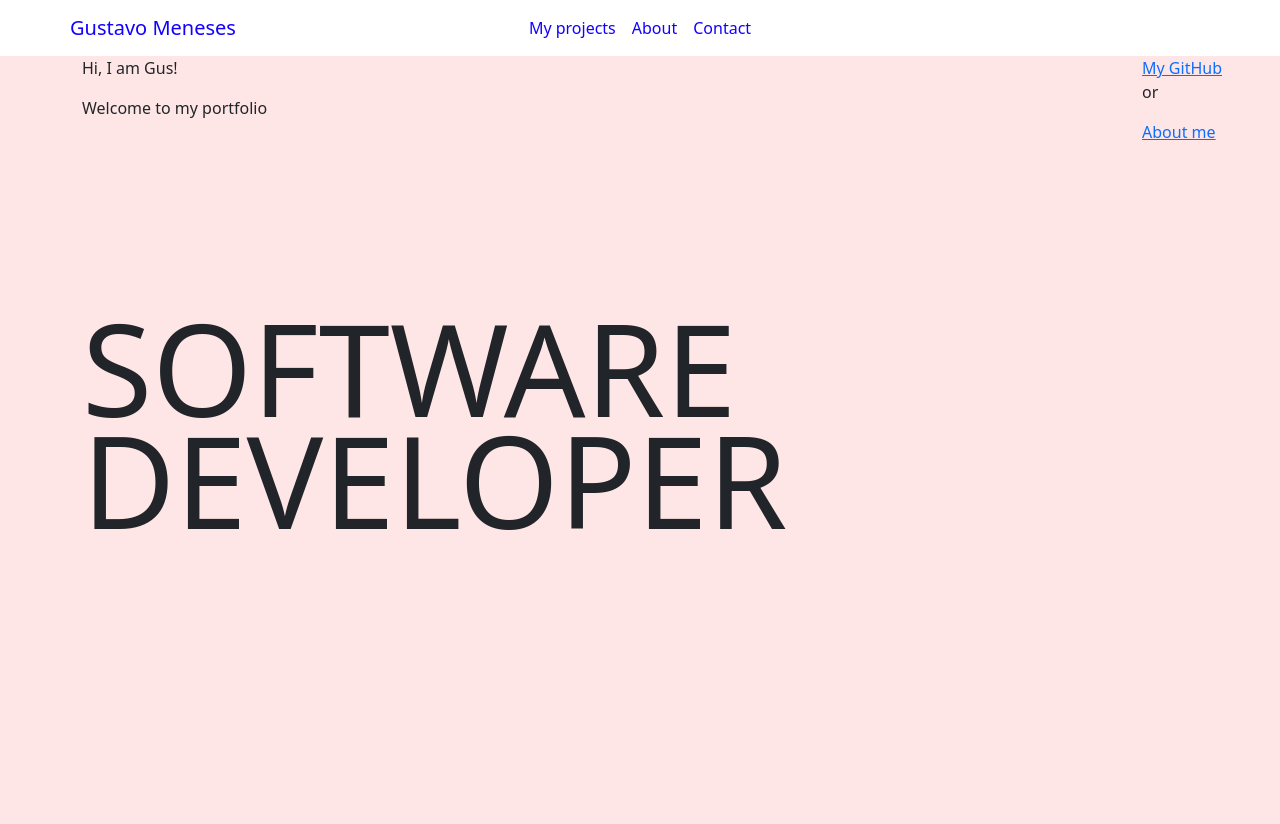
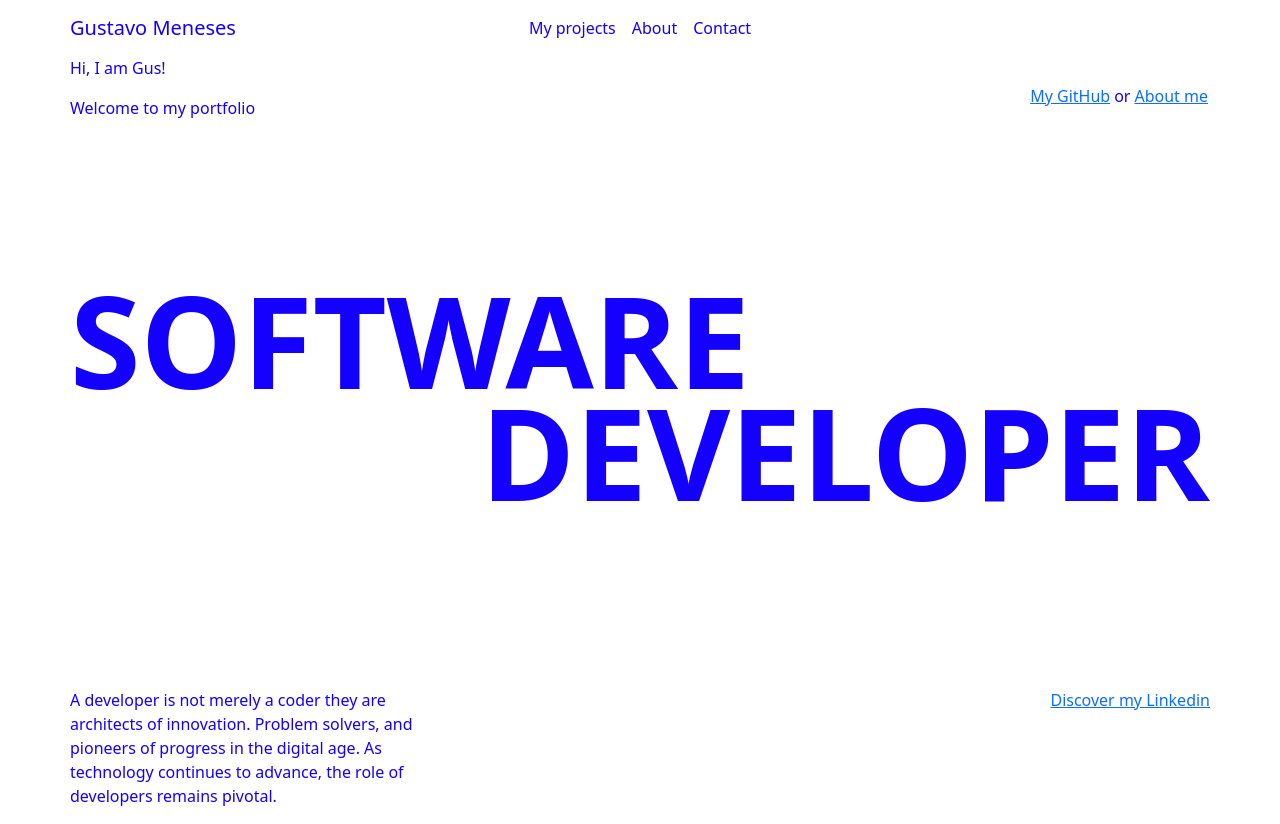
Before and after one commit to gdameneses/gustavo-meneses-portfolio, a React (Create React App) app: page / in a window 1280 px wide. Built offline with nearby package versions, Linux system fonts and the light colour scheme.

Commit message:
fix: fix header h1

```diff
--- a/src/components/header/Header.js
+++ b/src/components/header/Header.js
@@ -1,27 +1,40 @@
 import React from 'react';
 import Container from 'react-bootstrap/Container';
-
+import Col from 'react-bootstrap/Col'
 import './Header.scss';
 
 const Header = () => {
   return (
-    <Container fluid className= "hero">
-      <Container className="hero__content">
+    <Container fluid className= "hero p-0">
+      <Container fluid="md" className="hero__content p-0">
         <div className="hero__subtitle">
-        <div className="hero__subtitle__block--left">
-          <p className="hero__text">Hi, I am Gus!</p>
-          <p className="hero__text">Welcome to my portfolio</p>
-        </div>
-        <div className="hero__subtitle__block--right">
-          <a href="https://github.com/gdameneses">My GitHub</a>
-          <p>or</p>
-          <a href="#about">About me</a>
-        </div>
+          <div className="hero__subtitle__block--left">
+            <p className="hero__text__content">Hi, I am Gus!</p>
+            <p className="hero__text__content">Welcome to my portfolio</p>
+          </div>
+          <div className="hero__subtitle__block--right">
+            <a href="https://github.com/gdameneses" className="hero__subtitle__block__item">My GitHub</a>
+            <p className="hero__subtitle__block__item">or</p>
+            <a href="#about" className="hero__subtitle__block__item">About me</a> {/* fix line heights here */}
+          </div>
         </div>
           <div className="hero__header">
             <h1 className="hero__header__text--left">SOFTWARE</h1>
             <h1 className="hero__header__text--right">DEVELOPER</h1>
           </div>
+          <div className="d-flex justify-content-between">
+            <Col xs={12} md={4} className="hero_footer">
+              <p>
+              A developer is not merely a coder they are architects
+              of innovation. Problem solvers, and pioneers of progress in the digital age. As technology continues to advance, the role of developers remains pivotal.
+              </p>
+            </Col>
+            <div className="hero__footer__link">
+              <a href="https://linkedin.com/in/gdameneses" className="hero__link">
+                Discover my Linkedin
+              </a>
+            </div>
+            </div>
       </Container>
     </Container>
   );
--- a/src/components/header/Header.scss
+++ b/src/components/header/Header.scss
@@ -1,49 +1,62 @@
 .hero {
   height: 48rem;
-  background-color: rgb(255, 230, 230);
+  color: #1400FF;
 }
 
 .hero__content {
   position: relative;
   display: flex;
+  flex-direction: column;
   height: 100%;
   align-content: center;
+  justify-content: space-between;
 }
 
 .hero__subtitle {
-  position: absolute;
-  width: 100%;
-  top: 0;
   display: flex;
+  flex-direction: row;
   justify-content: space-between;
-  align-self: flex-start;
+  .hero__subtitle__block--right {
+    display: flex;
+    align-items: center;
+  }
 }
 
-.hero__subtitle__block--left {
-  position: absolute;
-  top: 0;
-  left: 0;
+.hero__text {
+  margin: 0;
 }
 
-.hero__subtitle__block--right {
-  position: absolute;
-  top: 0;
-  right: 0;
+.hero__subtitle__block__item {
+  margin: 0 2px;
 }
 
 .hero__header {
-  //width: 100%;
+  width: 100%;
   height: 16rem;
   align-self: center;
   position: relative;
 }
 
 .hero__header h1 {
-  font-size: 128px;
-  line-height: 7rem;
+  font-size: calc(8vw + 32px);;
+  font-weight: 600;
+  line-height: calc(8vw + 1rem);
   margin: 0;
 }
 
 .hero__header__text--right {
   text-align: end;
 }
+
+.hero__footer__link {
+  width: fit-content;
+}
+
+@media (min-width: 992px) {
+  .hero__header h1 {
+    font-size: 128px;
+    font-weight: 600;
+    line-height: 7rem;
+    margin: 0;
+  }
+}
```
